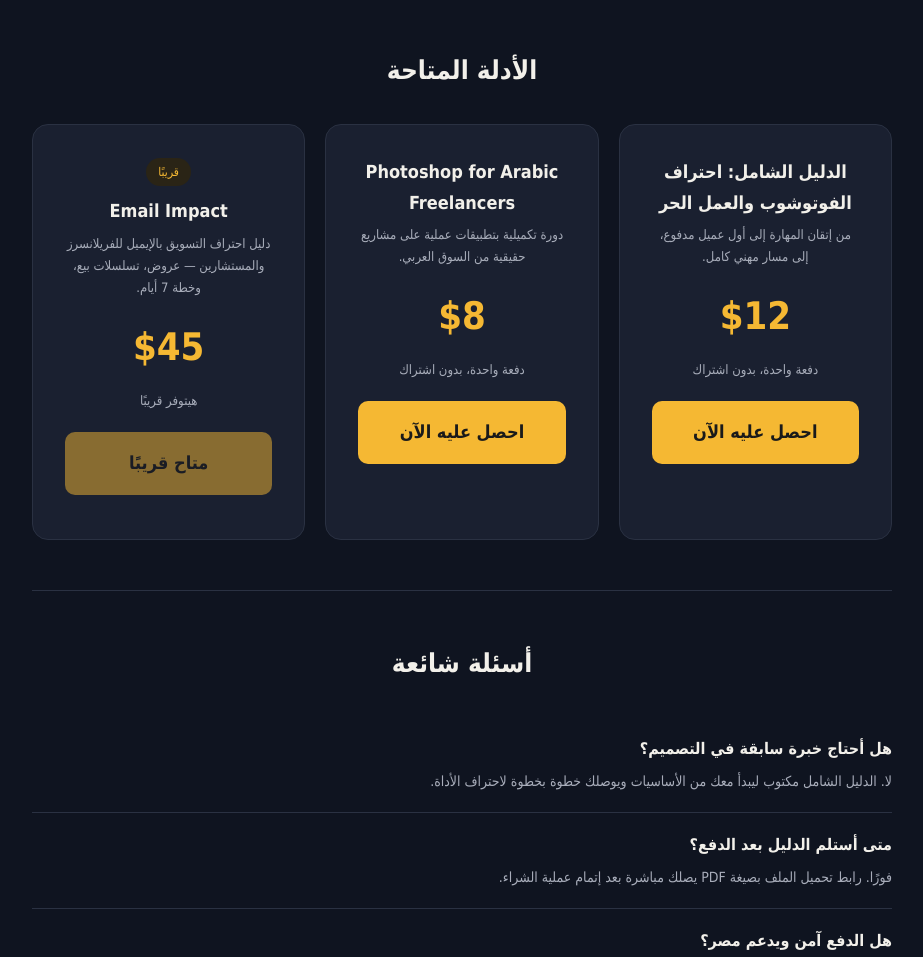
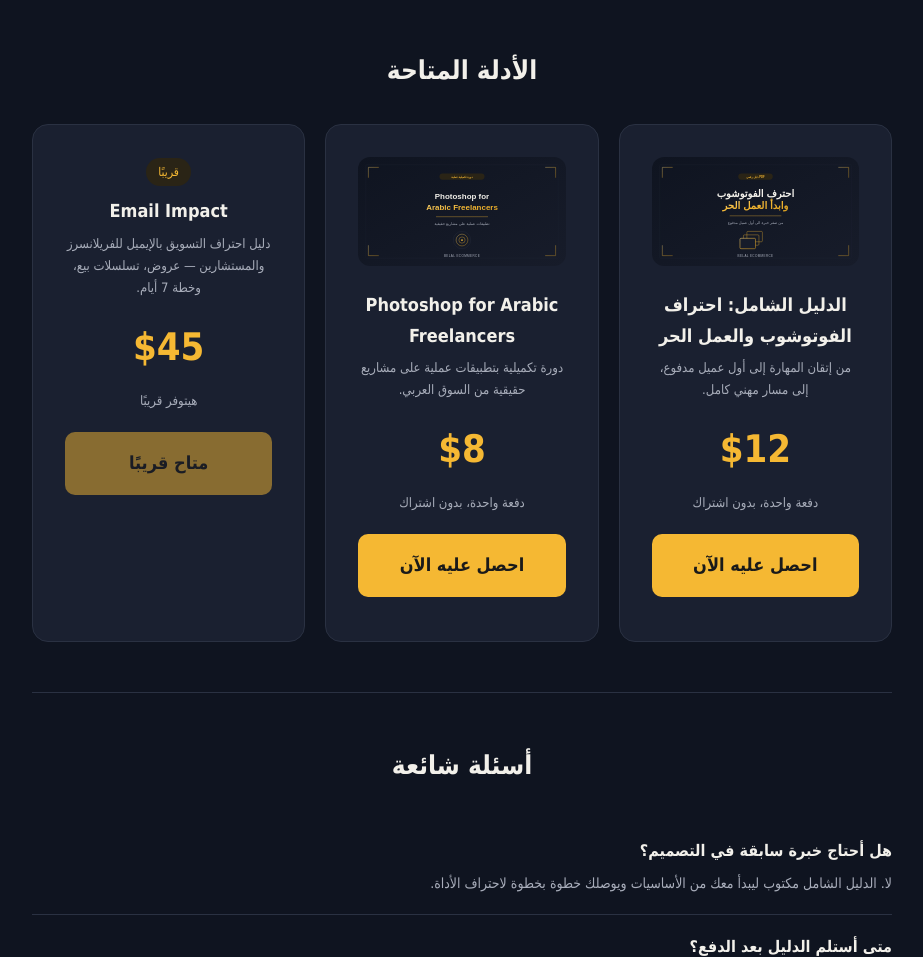
Before and after one commit to belalmohamedsaad111-pixel/photoshop-guide, a plain HTML site: page index.html in a window 1280 px wide. Shown: the part 1204-2161 px from the top of the page, without its empty margins (178-1101 px from the left). Drawn offline with Linux system fonts and the light colour scheme.

Commit message:
Modify price cards in pricing section
Updated price cards with new images and descriptions.

```diff
--- a/index.html
+++ b/index.html
@@ -98,7 +98,7 @@
     <h2>الأدلة المتاحة</h2>
     <div class="products-grid">
 
-      <div class="price-card">
+      <div class="price-card"><img src="cover-guide-1.svg" alt="غلاف الدليل الشامل" style="width:100%; border-radius:12px; margin-bottom:16px;">
         <h3>الدليل الشامل: احتراف الفوتوشوب والعمل الحر</h3>
         <p class="desc">من إتقان المهارة إلى أول عميل مدفوع، إلى مسار مهني كامل.</p>
         <div class="amount">$12</div>
@@ -106,7 +106,7 @@
         <a href="https://whop.com/checkout/plan_QmD6bm2tiYu0A" class="cta">احصل عليه الآن</a>
       </div>
 
-      <div class="price-card">
+      <div class="price-card"><img src="cover-guide-2.svg" alt="غلاف Photoshop for Arabic Freelancers" style="width:100%; border-radius:12px; margin-bottom:16px;">
         <h3>Photoshop for Arabic Freelancers</h3>
         <p class="desc">دورة تكميلية بتطبيقات عملية على مشاريع حقيقية من السوق العربي.</p>
         <div class="amount">$8</div>
```
